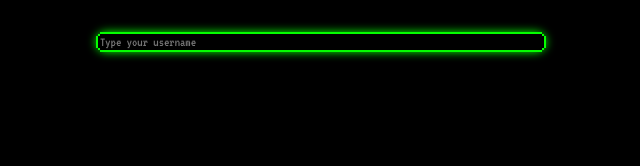
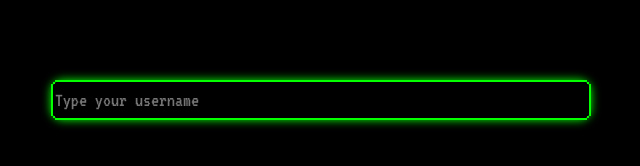
Before and after one commit to pietroiusti/react-chat, a website: page public/index.html in a window 1280 px wide. Shown: the whole page, without its empty margins (319-959 px from the left). Drawn offline with nearby package versions, Linux system fonts and the light colour scheme.

Commit message:
Make username input bigger.

```diff
--- a/public/style.scss
+++ b/public/style.scss
@@ -144,11 +144,14 @@ input:focus {
 }
 
 #usernameFormContainer {
+  margin-top: 5em;
   text-align: center;
 }
 
 #usernameInput {
-  width: 50%;
+  width: 60%;
+  font-size: 20px;
+  height: 2em;
 }
 
 ul {
@@ -162,5 +165,5 @@ ul {
 }
 
 .art {
-    white-space: pre;
+  white-space: pre;
 }
```
Also changed, not shown: public/style.css.
